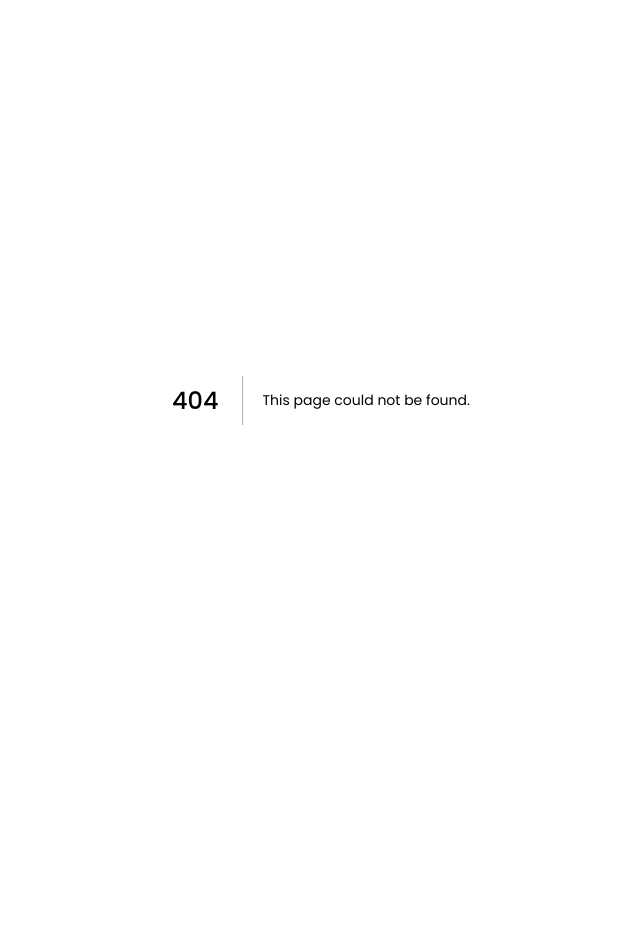
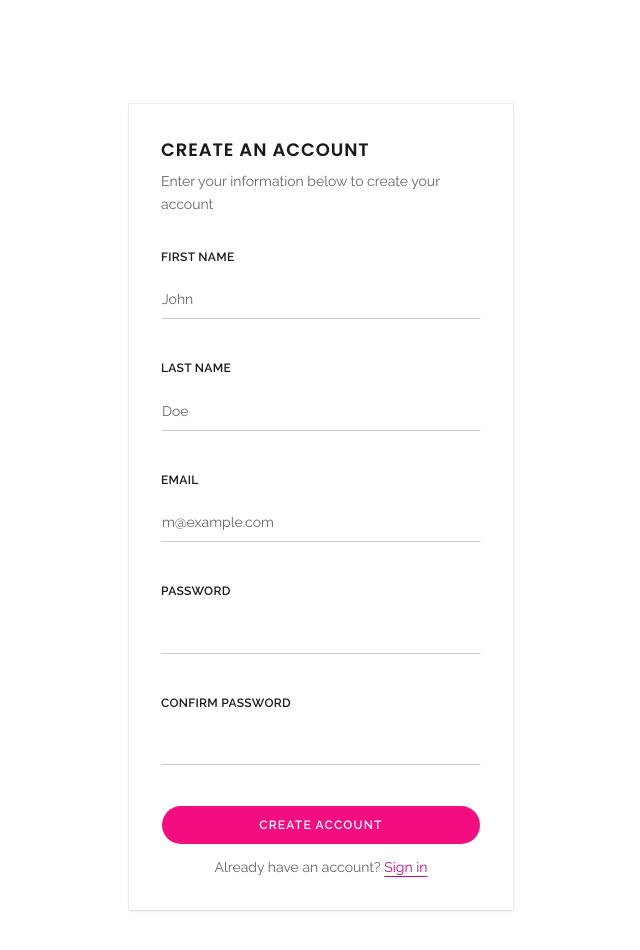
Before and after one commit to DaniSangelo/task-player, a Next.js app: page /sign-up in a window 1280 px wide. Before the commit this address had no page. Shown: the top 950 px of the page, without its empty margins (319-959 px from the left). Before the commit the page ends 800 px from the top, so only its background shows below. Built offline with nearby package versions, Linux system fonts and the light colour scheme.

Commit message:
feat: implement signup functionality with form validation and user creation

```diff
--- /dev/null
+++ b/app/(no_auth)/sign-up/page.tsx
@@ -0,0 +1,13 @@
+import { SignupForm } from "@/app/_components/signup-form";
+
+const SignupPage = () => {
+  return (
+    <div className="flex min-h-svh w-full items-center justify-center p-6 md:p-10">
+      <div className="w-full max-w-sm">
+        <SignupForm />
+      </div>
+    </div>
+  );
+};
+
+export default SignupPage;
--- /dev/null
+++ b/app/_actions/sign-up/index.ts
@@ -0,0 +1,18 @@
+import { db } from "@/app/_lib/prisma";
+import { formSignupSchema, FormSignupSchema } from "./schema";
+import bcrypt from 'bcrypt';
+
+export const signupUser = async (data: FormSignupSchema) => {
+  formSignupSchema.parse(data);
+  const hashedPassword = await bcrypt.hash(data.password, 10);
+  await db.user.create({
+    data: {
+      ...data,
+      password: hashedPassword,
+    }
+  })
+
+  //TODO:
+  //1. Redirect user
+  //2. Set token session
+}
--- /dev/null
+++ b/app/_actions/sign-up/schema.ts
@@ -0,0 +1,10 @@
+import z from "zod";
+
+export const formSignupSchema = z.object({
+  first_name: z.string().trim().min(1, { message: "Name is required" }),
+  last_name: z.string().trim().max(100).optional(),
+  email: z.string().trim().min(1, { message: "Email is required" }),
+  password: z.string().trim().min(1, { message: "Password is required" })
+})
+
+export type FormSignupSchema = z.input<typeof formSignupSchema>;
--- /dev/null
+++ b/app/_components/signup-form.tsx
@@ -0,0 +1,61 @@
+import Link from "next/link";
+import { Button } from "./ui/button";
+import { Card, CardContent, CardDescription, CardHeader, CardTitle } from "./ui/card";
+import { Field, FieldDescription, FieldGroup, FieldLabel } from "./ui/field";
+import { Input } from "./ui/input";
+
+export function SignupForm({ ...props }: React.ComponentProps<typeof Card>) {
+  return (
+    <Card {...props}>
+      <CardHeader>
+        <CardTitle>Create an account</CardTitle>
+        <CardDescription>
+          Enter your information below to create your account
+        </CardDescription>
+      </CardHeader>
+      <CardContent>
+        <form>
+          <FieldGroup>
+            <Field>
+              <FieldLabel htmlFor="first_name">First Name</FieldLabel>
+              <Input id="first_name" type="text" placeholder="John" />
+            </Field>
+            <Field>
+              <FieldLabel htmlFor="last_name">Last Name</FieldLabel>
+              <Input id="last_name" type="text" placeholder="Doe" />
+            </Field>
+            <Field>
+              <FieldLabel htmlFor="email">Email</FieldLabel>
+              <Input
+                id="email"
+                type="email"
+                placeholder="m@example.com"
+              />
+            </Field>
+            <Field>
+              <FieldLabel htmlFor="password">Password</FieldLabel>
+              <Input id="password" type="password" />
+            </Field>
+            <Field>
+              <FieldLabel htmlFor="confirm-password">
+                Confirm Password
+              </FieldLabel>
+              <Input id="confirm-password" type="password" />
+            </Field>
+            <FieldGroup>
+              <Field>
+                <Button className="rounded-full" type="submit">Create Account</Button>
+                {/* <Button className="rounded-full" variant="outline" type="button">
+                  Sign up with Google
+                </Button> */}
+                <FieldDescription className="px-6 text-center">
+                  Already have an account? <Link className="text-secondary-600" href="/auth/login">Sign in</Link>
+                </FieldDescription>
+              </Field>
+            </FieldGroup>
+          </FieldGroup>
+        </form>
+      </CardContent>
+    </Card>
+  );
+}
--- a/package.json
+++ b/package.json
@@ -15,6 +15,7 @@
     "@prisma/adapter-pg": "^7.9.1",
     "@prisma/client": "^7.9.1",
     "@tanstack/react-table": "^9.1.2",
+    "bcrypt": "^6.0.0",
     "class-variance-authority": "^0.7.1",
     "clsx": "^2.1.1",
     "cn": "^0.2.5",
@@ -34,6 +35,7 @@
   },
   "devDependencies": {
     "@tailwindcss/postcss": "^4",
+    "@types/bcrypt": "^6.0.0",
     "@types/node": "^20",
     "@types/react": "^19",
     "@types/react-dom": "^19",
```
Also changed, not shown: 1 other file (tests, documents, lock files or other folders).
